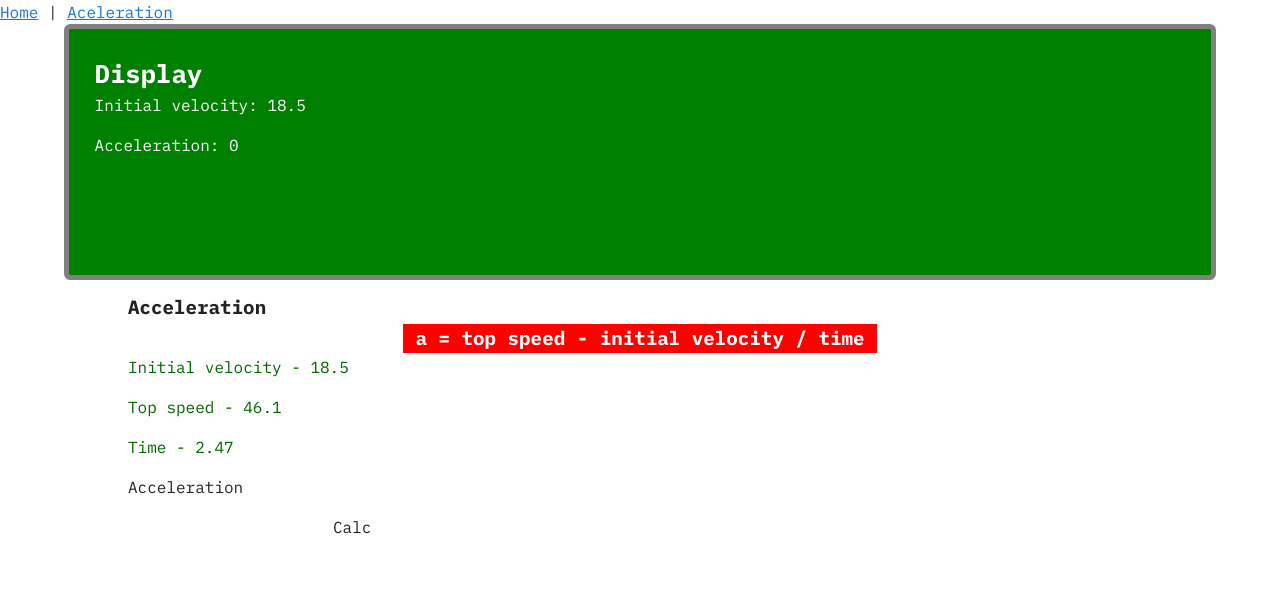
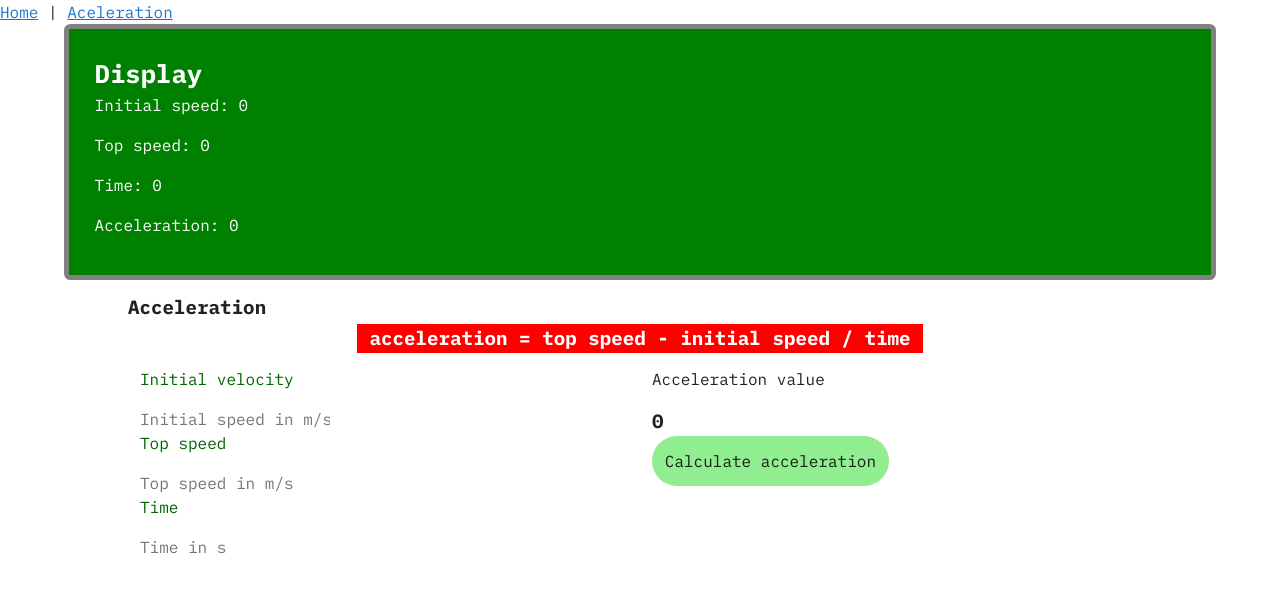
Before and after one commit to FedeSca001/Calculator-Functions, a Vue app: page /aceleration in a window 1280 px wide. Shown: the top 592 px of the page. Built offline with nearby package versions, Linux system fonts and the light colour scheme.

Commit message:
acceleration

```diff
--- a/src/components/Display.vue
+++ b/src/components/Display.vue
@@ -1,8 +1,10 @@
 <template>
   <div class="displayContainter">
     <h2>Display</h2>
-    <p>Initial velocity: {{vi}}</p>
-    <p>Acceleration: {{a}}</p>
+    <p>Initial speed: {{initSpeed}}</p>
+    <p>Top speed: {{topSpeed}}</p>
+    <p>Time: {{time}}</p>
+    <p>Acceleration: {{acceleration}}</p>
   </div>
 </template>
 
@@ -12,7 +14,7 @@ export default {
     name: 'display-comp',
     computed: {
       ...mapState([
-        'vi','vf','t','a','m','f'
+        'acceleration', 'topSpeed', 'initSpeed', 'time'
       ])
     }
 }
--- a/src/store/index.js
+++ b/src/store/index.js
@@ -5,22 +5,25 @@ Vue.use(Vuex)
 
 export default new Vuex.Store({
   state: {
-    vi: 18.5,
-    vf: 46.1,
-    t: 2.47,
-    a: 0,
-    m: 0,
-    f: 0
+    acceleration: 0,
+    topSpeed: 0,
+    initSpeed: 0,
+    time: 0
   },
   getters: {
   },
   mutations: {
-    calculateAcceleration () {
-      if (!this.vf && !this.vi && !this.t){
-        this.a = ((this.vf - this.vi) / this.t)
-      } else {
-        alert('completa todos los campos')
-      }
+    calculateAcceleration (state) {
+      state.acceleration = (state.topSpeed - state.initSpeed)/ state.time
+    },
+    setTime(state,n){
+      state.time = n
+    },
+    setTopSpeed(state,n){
+      state.topSpeed = n
+    },
+    setInitSpeed(state,n){
+      state.initSpeed=n
     }
   },
   actions: {
--- a/src/views/Aceleration.vue
+++ b/src/views/Aceleration.vue
@@ -1,17 +1,25 @@
 <template>
   <div @keyup.enter="calculateAcceleration" class="containData">
     <h3>Acceleration</h3>
-    <h4 class="formula">a = top speed - initial velocity / time</h4>
-    <div class="variables">
-      <p>Initial velocity - {{vi}}</p>
-      <p>Top speed - {{vf}}</p>
-      <p>Time - {{t}}</p>
-    </div>
-    <div>
-      <p>Acceleration</p>
-      <input type="number">
-      <button @click="calculateAcceleration()">Calc</button>
-    </div>
+    <h4 class="formula">acceleration = top speed - initial speed / time</h4>
+    <section class="sectionColumns">
+      <v-col cols="6" class="variables">
+        <p>Initial velocity</p>
+        <input type="number" placeholder="Initial speed in m/s" @change="(e)=>{setInitSpeed(e.target.value)}">
+        <p>Top speed</p>
+        <input type="number" placeholder="Top speed in m/s" @change="(e)=>{setTopSpeed(e.target.value)}">
+        <p>Time</p>
+        <input type="number" placeholder="Time in s" @change="(e)=>{setTime(e.target.value)}">
+      </v-col>
+      <v-col cols="6">
+        <p>Acceleration value</p>
+        <h3>{{acceleration}}</h3>
+        <button @click="calculateAcceleration"
+          class="buttonCalculate">
+            Calculate acceleration
+        </button>
+      </v-col>
+    </section>
   </div>
 </template>
 
@@ -21,12 +29,12 @@ export default {
   name: 'aceleration-comp',
   methods: {
     ...mapMutations([
-      'calculateAcceleration'
+      'calculateAcceleration', 'setTime','setTopSpeed','setInitSpeed'
     ])
   },
   computed: {
       ...mapState([
-        'vi','vf','t','a'
+        'acceleration', 'topSpeed', 'initSpeed', 'time'
       ])
   }
 }
@@ -44,6 +52,10 @@ h3{
   width: max-content;
   margin: 0.2vw auto;
 }
+.sectionColumns{
+  display: flex;
+  flex-wrap: wrap;
+}
 .containData{
   margin: 1vw auto;
   width: 80vw;
@@ -51,4 +63,9 @@ h3{
 .variables{
   color: darkgreen;
 }
+.buttonCalculate{
+  padding: 1vw;
+  border-radius: 3vw;
+  background-color: lightgreen;
+}
 </style>
```
